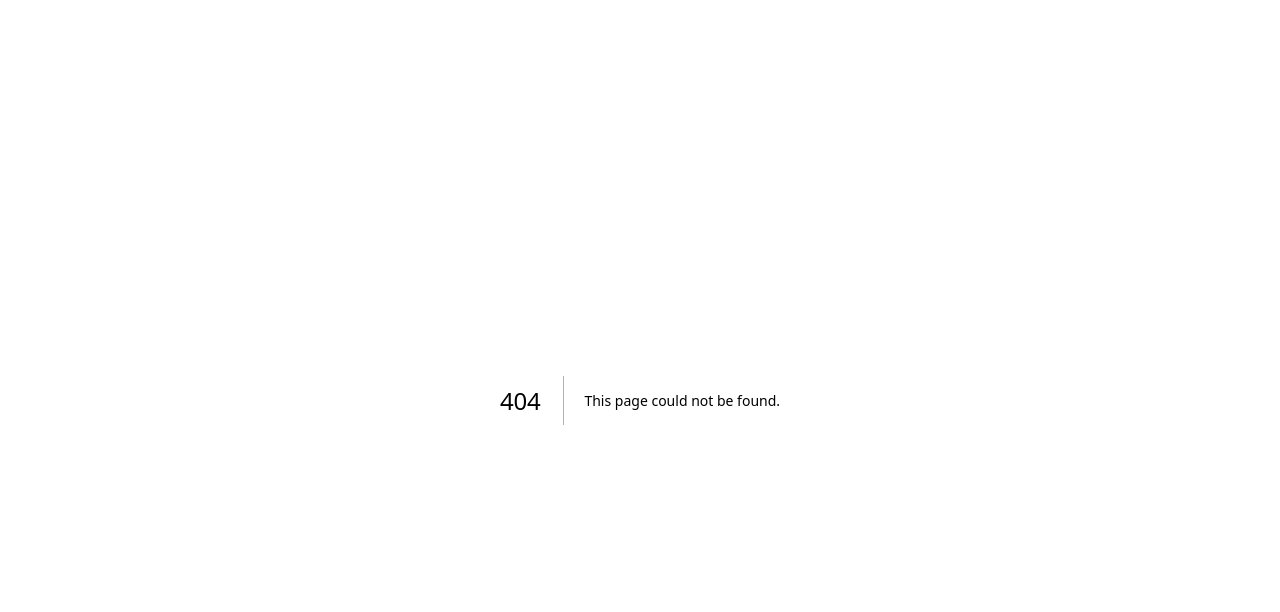
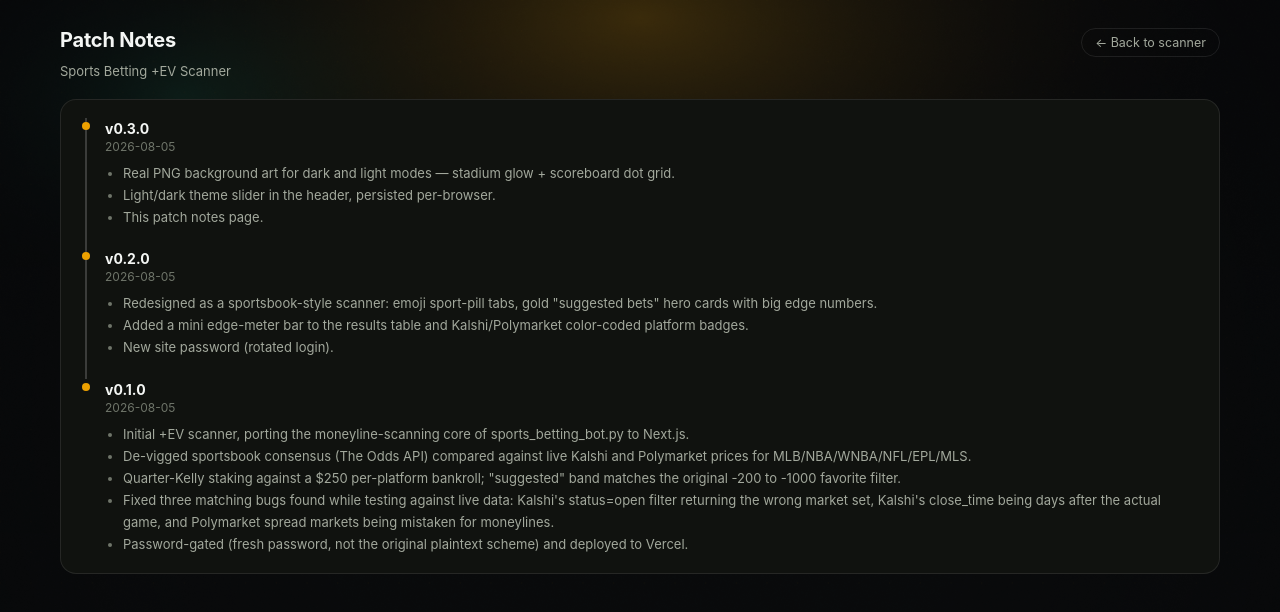
Before and after one commit to Gariyuuu/sports-betting-web, a Next.js app: page /changelog in a window 1280 px wide. Before the commit this address had no page. Shown: the top 612 px of the page. Built offline with nearby package versions, Linux system fonts and the light colour scheme.

Commit message:
Add real PNG backgrounds, light/dark theme slider, and patch notes page

```diff
--- a/app/Dashboard.tsx
+++ b/app/Dashboard.tsx
@@ -1,8 +1,10 @@
 "use client";
 
 import { useState } from "react";
+import Link from "next/link";
 import { SPORTS } from "@/lib/sports";
 import type { Pick } from "@/lib/types";
+import ThemeSlider from "./ThemeSlider";
 
 interface ScanResult {
   sport: string;
@@ -142,6 +144,10 @@ export default function Dashboard() {
         <div className="brand">
           <h1>🎯 Sports Betting Scanner</h1>
         </div>
+        <div className="header-actions">
+          <Link href="/changelog" className="nav-link">Patch notes</Link>
+          <ThemeSlider />
+        </div>
       </div>
       <div className="sub">De-vigged sportsbook consensus vs. live Kalshi &amp; Polymarket prices.</div>
 
--- /dev/null
+++ b/app/changelog/page.tsx
@@ -0,0 +1,61 @@
+import Link from "next/link";
+
+const ENTRIES = [
+  {
+    version: "v0.3.0",
+    date: "2026-08-05",
+    items: [
+      "Real PNG background art for dark and light modes — stadium glow + scoreboard dot grid.",
+      "Light/dark theme slider in the header, persisted per-browser.",
+      "This patch notes page.",
+    ],
+  },
+  {
+    version: "v0.2.0",
+    date: "2026-08-05",
+    items: [
+      "Redesigned as a sportsbook-style scanner: emoji sport-pill tabs, gold \"suggested bets\" hero cards with big edge numbers.",
+      "Added a mini edge-meter bar to the results table and Kalshi/Polymarket color-coded platform badges.",
+      "New site password (rotated login).",
+    ],
+  },
+  {
+    version: "v0.1.0",
+    date: "2026-08-05",
+    items: [
+      "Initial +EV scanner, porting the moneyline-scanning core of sports_betting_bot.py to Next.js.",
+      "De-vigged sportsbook consensus (The Odds API) compared against live Kalshi and Polymarket prices for MLB/NBA/WNBA/NFL/EPL/MLS.",
+      "Quarter-Kelly staking against a $250 per-platform bankroll; \"suggested\" band matches the original -200 to -1000 favorite filter.",
+      "Fixed three matching bugs found while testing against live data: Kalshi's status=open filter returning the wrong market set, Kalshi's close_time being days after the actual game, and Polymarket spread markets being mistaken for moneylines.",
+      "Password-gated (fresh password, not the original plaintext scheme) and deployed to Vercel.",
+    ],
+  },
+];
+
+export default function ChangelogPage() {
+  return (
+    <div className="wrap">
+      <div className="top">
+        <div className="brand">
+          <h1>Patch Notes</h1>
+        </div>
+        <Link href="/" className="nav-link">← Back to scanner</Link>
+      </div>
+      <div className="sub">Sports Betting +EV Scanner</div>
+
+      <div className="panel">
+        {ENTRIES.map((e) => (
+          <div className="patch-entry" key={e.version}>
+            <div className="patch-version">{e.version}</div>
+            <div className="patch-date">{e.date}</div>
+            <ul>
+              {e.items.map((item, i) => (
+                <li key={i}>{item}</li>
+              ))}
+            </ul>
+          </div>
+        ))}
+      </div>
+    </div>
+  );
+}
--- a/app/globals.css
+++ b/app/globals.css
@@ -2,8 +2,11 @@
   --page: #07080a;
   --surface-solid: #10120f;
   --surface: rgba(255, 255, 255, 0.035);
+  --surface-2: rgba(255, 255, 255, 0.06);
   --border: rgba(255, 255, 255, 0.09);
   --border-strong: rgba(255, 255, 255, 0.18);
+  --hover-wash: rgba(255, 255, 255, 0.07);
+  --input-bg: rgba(255, 255, 255, 0.04);
   --text: #f4f6f4;
   --text-secondary: #a2a89c;
   --muted: #6f756a;
@@ -17,16 +20,68 @@
   --kalshi: #3987e5;
   --poly: #199e70;
 
+  --bg-image: url("/bg-dark.png");
+  --bg-overlay: rgba(7, 8, 10, 0.62);
+  --banner-bg: linear-gradient(90deg, rgba(237, 161, 0, 0.1), rgba(237, 161, 0, 0.03));
+  --banner-border: rgba(237, 161, 0, 0.3);
+  --banner-text: #ffcd6b;
+
   font-family: -apple-system, BlinkMacSystemFont, "Segoe UI", Roboto, Helvetica, Arial, sans-serif;
+}
+
+:root[data-theme="light"] {
+  --page: #fbf8f0;
+  --surface-solid: #ffffff;
+  --surface: rgba(11, 11, 11, 0.03);
+  --surface-2: rgba(11, 11, 11, 0.04);
+  --border: rgba(11, 11, 11, 0.10);
+  --border-strong: rgba(11, 11, 11, 0.18);
+  --hover-wash: rgba(11, 11, 11, 0.05);
+  --input-bg: rgba(11, 11, 11, 0.03);
+  --text: #14150f;
+  --text-secondary: #5b5f52;
+  --muted: #8a8d7f;
+
+  --good: #0a8a0a;
+  --good-bright: #12a555;
+  --critical: #c23131;
+
+  --bg-image: url("/bg-light.png");
+  --bg-overlay: rgba(255, 255, 255, 0.5);
+  --banner-bg: linear-gradient(90deg, rgba(200, 133, 0, 0.12), rgba(200, 133, 0, 0.05));
+  --banner-border: rgba(200, 133, 0, 0.4);
+  --banner-text: #7a5000;
 }
 
 * { box-sizing: border-box; }
 
+html { background: var(--page); }
+
 html, body {
   margin: 0;
-  background: radial-gradient(1100px 550px at 50% -8%, rgba(237, 161, 0, 0.09), transparent 60%), var(--page);
   color: var(--text);
   min-height: 100vh;
+}
+
+body { position: relative; isolation: isolate; }
+
+body::before {
+  content: "";
+  position: fixed;
+  inset: 0;
+  z-index: -1;
+  background-image: var(--bg-image);
+  background-size: cover;
+  background-position: center top;
+  background-repeat: no-repeat;
+}
+
+body::after {
+  content: "";
+  position: fixed;
+  inset: 0;
+  z-index: -1;
+  background: var(--bg-overlay);
 }
 
 .wrap {
@@ -60,12 +115,12 @@ h1 {
 }
 
 .banner {
-  background: linear-gradient(90deg, rgba(237, 161, 0, 0.1), rgba(237, 161, 0, 0.03));
-  border: 1px solid rgba(237, 161, 0, 0.3);
+  background: var(--banner-bg);
+  border: 1px solid var(--banner-border);
   border-radius: 12px;
   padding: 13px 16px;
   font-size: 13px;
-  color: #ffcd6b;
+  color: var(--banner-text);
   margin-bottom: 22px;
   line-height: 1.55;
 }
@@ -132,7 +187,7 @@ h1 {
   border-radius: 10px;
   padding: 3px;
   gap: 2px;
-  background: rgba(255,255,255,0.02);
+  background: var(--surface);
 }
 
 .segmented button {
@@ -145,7 +200,7 @@ h1 {
 }
 
 .segmented button.active {
-  background: rgba(255,255,255,0.08);
+  background: var(--hover-wash);
   color: var(--text);
 }
 
@@ -165,7 +220,7 @@ label {
 
 input {
   width: 100%;
-  background: rgba(255,255,255,0.04);
+  background: var(--input-bg);
   border: 1px solid var(--border);
   border-radius: 8px;
   color: var(--text);
@@ -178,7 +233,7 @@ input:focus { outline: none; border-color: var(--gold); }
 
 button {
   border: 1px solid var(--border);
-  background: rgba(255,255,255,0.04);
+  background: var(--input-bg);
   color: var(--text);
   border-radius: 9px;
   padding: 9px 16px;
@@ -188,7 +243,7 @@ button {
   transition: border-color 0.15s, background 0.15s, transform 0.1s;
 }
 
-button:hover:not(:disabled) { border-color: var(--border-strong); background: rgba(255,255,255,0.07); }
+button:hover:not(:disabled) { border-color: var(--border-strong); background: var(--hover-wash); }
 button:active:not(:disabled) { transform: scale(0.98); }
 
 button.primary {
@@ -280,7 +335,7 @@ button:disabled { opacity: 0.45; cursor: not-allowed; }
   font-size: 12px;
   color: var(--text-secondary);
   padding: 5px 0;
-  border-top: 1px solid rgba(255,255,255,0.06);
+  border-top: 1px solid var(--surface-2);
 }
 
 .pick-card .stat-row b { color: var(--text); font-variant-numeric: tabular-nums; }
@@ -298,7 +353,7 @@ button:disabled { opacity: 0.45; cursor: not-allowed; }
   width: 56px;
   height: 5px;
   border-radius: 999px;
-  background: rgba(255,255,255,0.07);
+  background: var(--hover-wash);
   overflow: hidden;
 }
 
@@ -331,12 +386,12 @@ th {
   font-size: 10.5px;
   text-transform: uppercase;
   letter-spacing: 0.05em;
-  background: rgba(255,255,255,0.02);
+  background: var(--surface);
   font-weight: 650;
 }
 
 tr:last-child td { border-bottom: none; }
-tbody tr:hover { background: rgba(255,255,255,0.025); }
+tbody tr:hover { background: var(--surface); }
 
 .pos { color: var(--good-bright); }
 .neg { color: var(--critical); }
@@ -373,3 +428,107 @@ footer {
 }
 
 a { color: var(--gold-bright); }
+
+/* ---- theme slider ---- */
+
+.theme-slider {
+  position: relative;
+  width: 56px;
+  height: 28px;
+  border-radius: 999px;
+  border: 1px solid var(--border);
+  background: var(--surface-2);
+  padding: 0;
+  display: inline-flex;
+  align-items: center;
+  cursor: pointer;
+}
+
+.theme-slider-icon {
+  flex: 1;
+  text-align: center;
+  font-size: 12px;
+  line-height: 1;
+  z-index: 1;
+  opacity: 0.8;
+}
+
+.theme-slider-knob {
+  position: absolute;
+  top: 2px;
+  left: 2px;
+  width: 22px;
+  height: 22px;
+  border-radius: 50%;
+  background: var(--text);
+  box-shadow: 0 2px 6px rgba(0,0,0,0.35);
+  transition: transform 0.22s cubic-bezier(0.4, 0, 0.2, 1);
+}
+
+.theme-slider-knob.light { transform: translateX(26px); }
+
+/* ---- nav ---- */
+
+.nav-link {
+  display: inline-flex;
+  align-items: center;
+  gap: 6px;
+  font-size: 12.5px;
+  color: var(--text-secondary);
+  text-decoration: none;
+  border: 1px solid var(--border);
+  border-radius: 999px;
+  padding: 6px 13px;
+}
+
+.nav-link:hover { border-color: var(--border-strong); color: var(--text); }
+
+.header-actions {
+  display: flex;
+  align-items: center;
+  gap: 10px;
+}
+
+/* ---- patch notes ---- */
+
+.patch-entry {
+  border-left: 2px solid var(--border-strong);
+  padding: 2px 0 20px 18px;
+  margin-left: 4px;
+  position: relative;
+}
+
+.patch-entry::before {
+  content: "";
+  position: absolute;
+  left: -5px;
+  top: 4px;
+  width: 8px;
+  height: 8px;
+  border-radius: 50%;
+  background: var(--gold);
+}
+
+.patch-entry:last-child { border-left-color: transparent; padding-bottom: 0; }
+
+.patch-version {
+  font-weight: 700;
+  font-size: 14px;
+  margin-bottom: 2px;
+}
+
+.patch-date {
+  font-size: 12px;
+  color: var(--muted);
+  margin-bottom: 8px;
+}
+
+.patch-entry ul {
+  margin: 0;
+  padding-left: 18px;
+  font-size: 13px;
+  color: var(--text-secondary);
+  line-height: 1.7;
+}
+
+.patch-entry li::marker { color: var(--muted); }
--- a/app/layout.tsx
+++ b/app/layout.tsx
@@ -6,9 +6,22 @@ export const metadata: Metadata = {
   description: "+EV scanner comparing Kalshi & Polymarket prices against de-vigged sportsbook consensus.",
 };
 
+const THEME_SCRIPT = `
+(function () {
+  try {
+    var saved = localStorage.getItem("sbw-theme");
+    var theme = saved === "light" || saved === "dark" ? saved : "dark";
+    document.documentElement.setAttribute("data-theme", theme);
+  } catch (e) {}
+})();
+`;
+
 export default function RootLayout({ children }: { children: React.ReactNode }) {
   return (
     <html lang="en">
+      <head>
+        <script dangerouslySetInnerHTML={{ __html: THEME_SCRIPT }} />
+      </head>
       <body>{children}</body>
     </html>
   );
```
Also changed, not shown: app/ThemeSlider.tsx (added, +40 -0 lines), public/bg-dark.png (added), public/bg-light.png (added).
